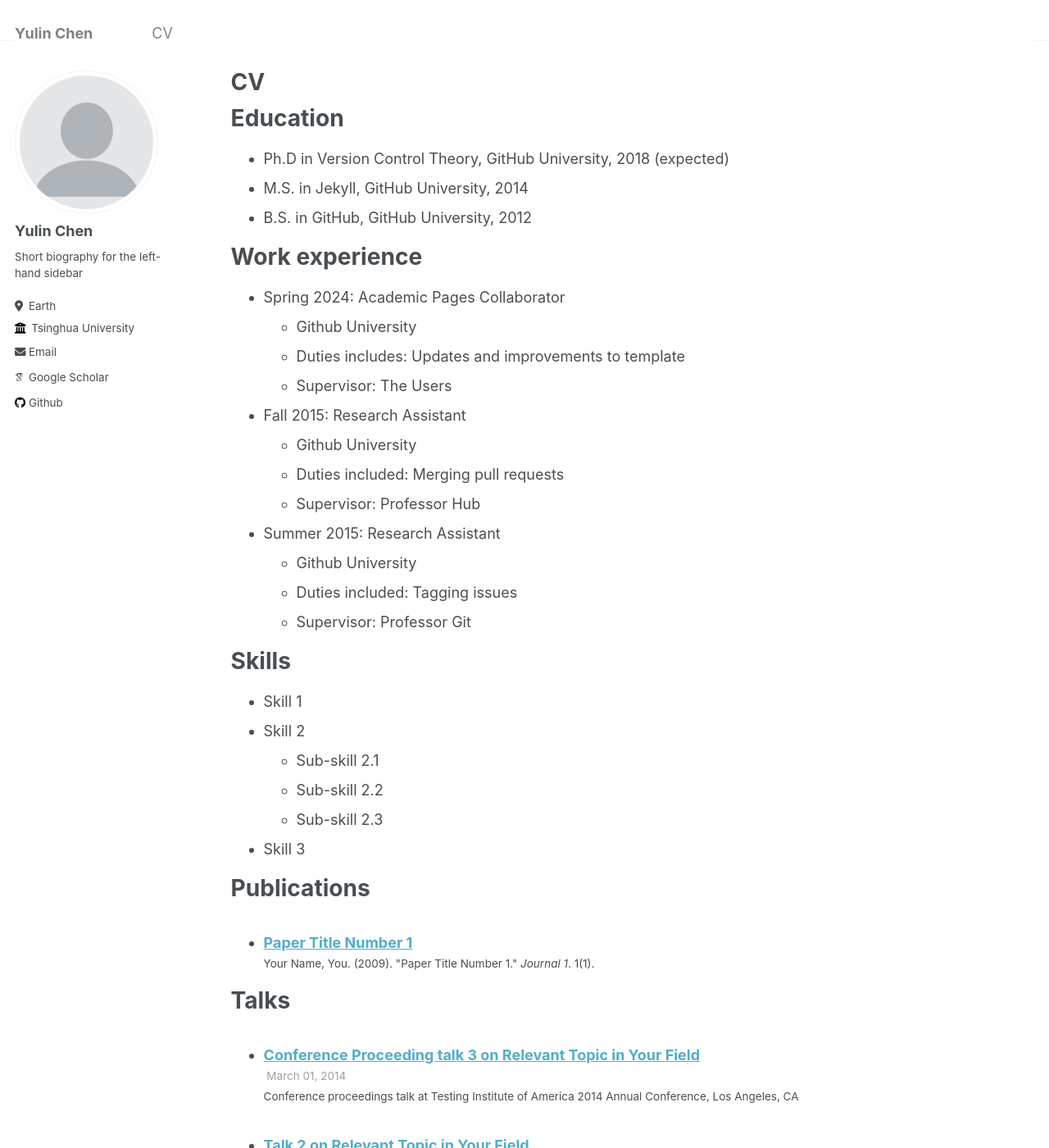
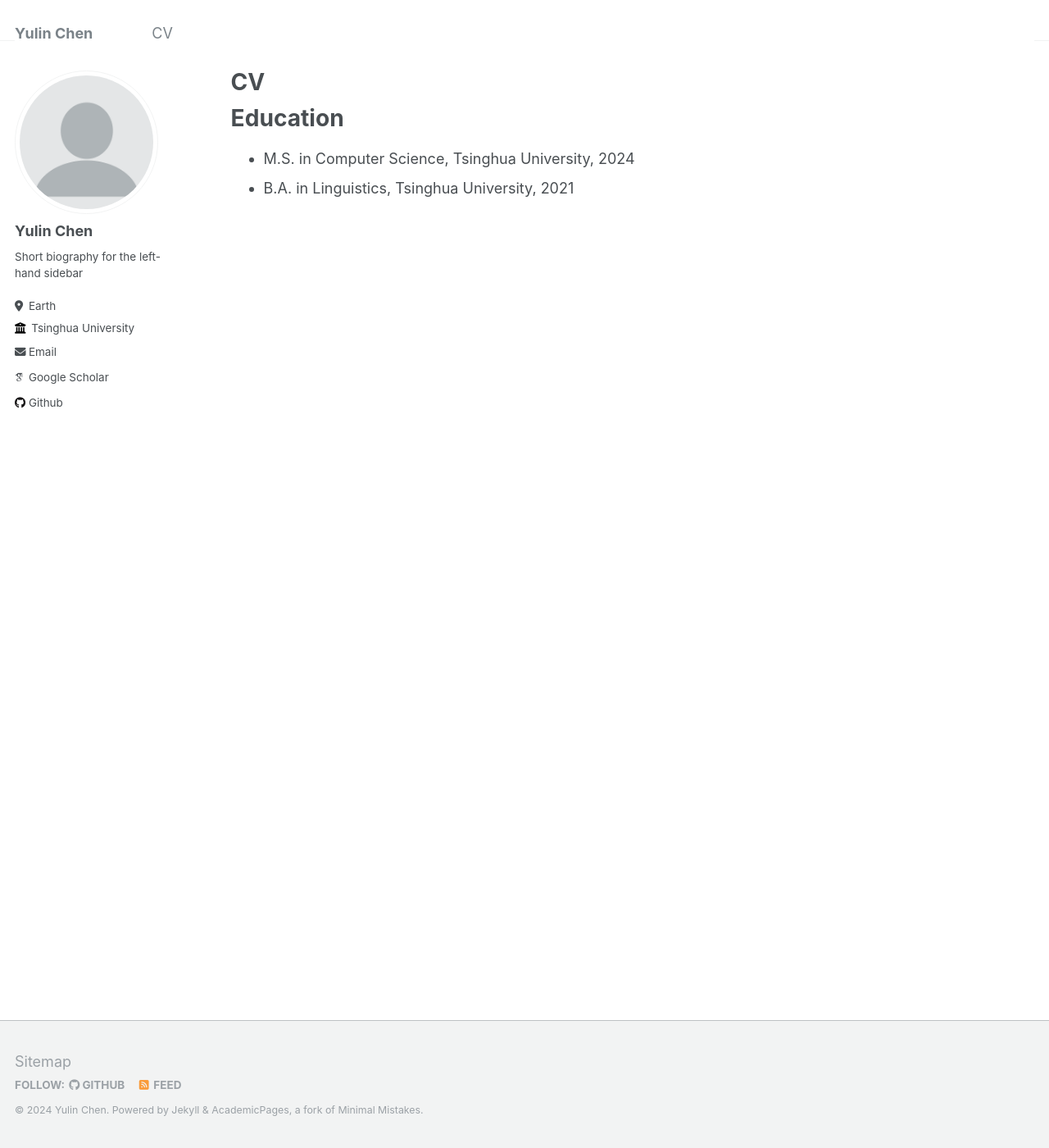
Before and after one commit to yulinchen99/yulinchen99.github.io, a Jekyll site: the page built from _pages/cv.md, in a window 1280 px wide and 1400 px high. Shown: the whole window at 82% size. Built offline with Jekyll 4.4.1, drawn with Linux system fonts in a browser that asks for light colours; some web fonts are replaced; some of the changed text lies outside the part shown.

Commit message:
update info

```diff
--- a/_pages/cv.md
+++ b/_pages/cv.md
@@ -11,54 +11,5 @@ redirect_from:
 
 Education
 ======
-* Ph.D in Version Control Theory, GitHub University, 2018 (expected)
-* M.S. in Jekyll, GitHub University, 2014
-* B.S. in GitHub, GitHub University, 2012
-
-Work experience
-======
-* Spring 2024: Academic Pages Collaborator
-  * Github University
-  * Duties includes: Updates and improvements to template
-  * Supervisor: The Users
-
-* Fall 2015: Research Assistant
-  * Github University
-  * Duties included: Merging pull requests
-  * Supervisor: Professor Hub
-
-* Summer 2015: Research Assistant
-  * Github University
-  * Duties included: Tagging issues
-  * Supervisor: Professor Git
-
-Skills
-======
-* Skill 1
-* Skill 2
-  * Sub-skill 2.1
-  * Sub-skill 2.2
-  * Sub-skill 2.3
-* Skill 3
-
-Publications
-======
-  <ul>{% for post in site.publications reversed %}
-    {% include archive-single-cv.html %}
-  {% endfor %}</ul>
-
-Talks
-======
-  <ul>{% for post in site.talks reversed %}
-    {% include archive-single-talk-cv.html  %}
-  {% endfor %}</ul>
-
-Teaching
-======
-  <ul>{% for post in site.teaching reversed %}
-    {% include archive-single-cv.html %}
-  {% endfor %}</ul>
-
-Service and leadership
-======
-* Currently signed in to 43 different slack teams
+* M.S. in Computer Science, Tsinghua University, 2024
+* B.A. in Linguistics, Tsinghua University, 2021
```
